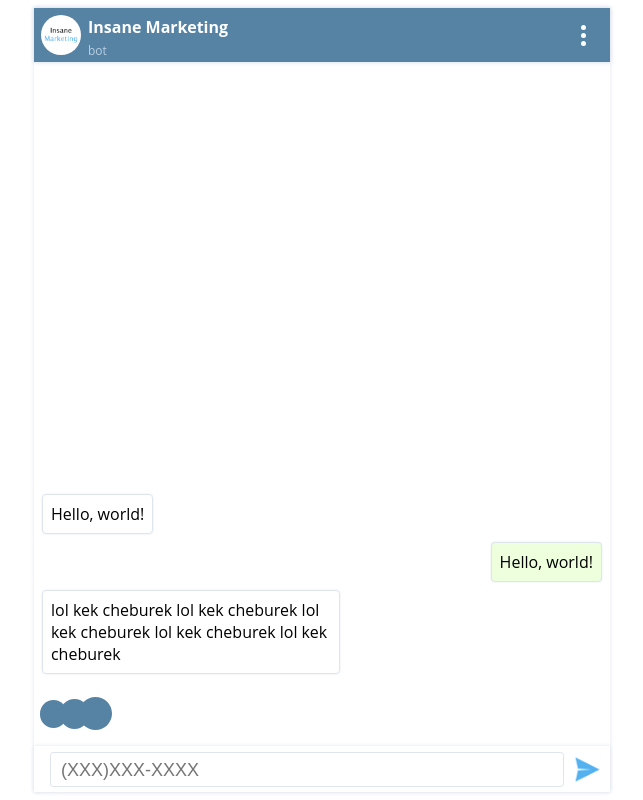
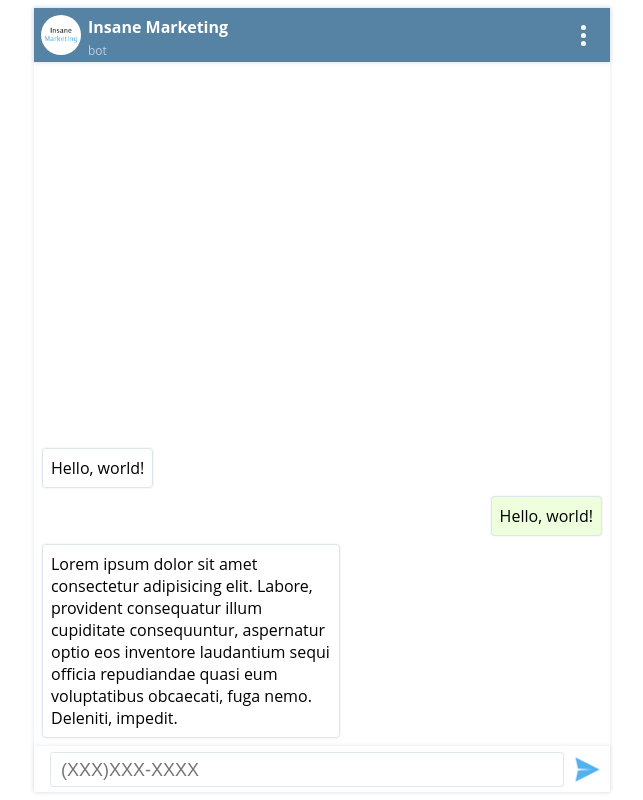
Before and after one commit to Goldsipa/insane-marketing, a plain HTML site: page index.html in a window 1280 px wide. Shown: the whole page, without its empty margins (318-961 px from the left). Drawn offline with nearby package versions, Linux system fonts and the light colour scheme.

Commit message:
added icon and removed loader

```diff
--- a/index.html
+++ b/index.html
@@ -4,6 +4,7 @@
   <meta charset="UTF-8">
   <meta name="viewport" content="width=device-width, initial-scale=1.0">
   <title>Insane Marketing</title>
+  <link rel="icon" href="./resources/images/logo.png">
   <link rel="stylesheet" href="./resources/styles/index.css">
   <link rel="stylesheet" href="./resources/styles/loading.css">
 </head>
@@ -35,10 +36,10 @@
           <div class="message-self noselect">Hello, world!</div>
         </div>
         <div class="message-wrapper">
-          <div class="message noselect">lol kek cheburek lol kek cheburek lol kek cheburek lol kek cheburek lol kek cheburek</div>
+          <div class="message noselect">Lorem ipsum dolor sit amet consectetur adipisicing elit. Labore, provident consequatur illum cupiditate consequuntur, aspernatur optio eos inventore laudantium sequi officia repudiandae quasi eum voluptatibus obcaecati, fuga nemo. Deleniti, impedit.</div>
         </div>
 
-        <div class="lds-facebook"><div></div><div></div><div></div></div>
+        <!-- <div class="lds-facebook"><div></div><div></div><div></div></div> -->
       </div>
     </div>
 
```
